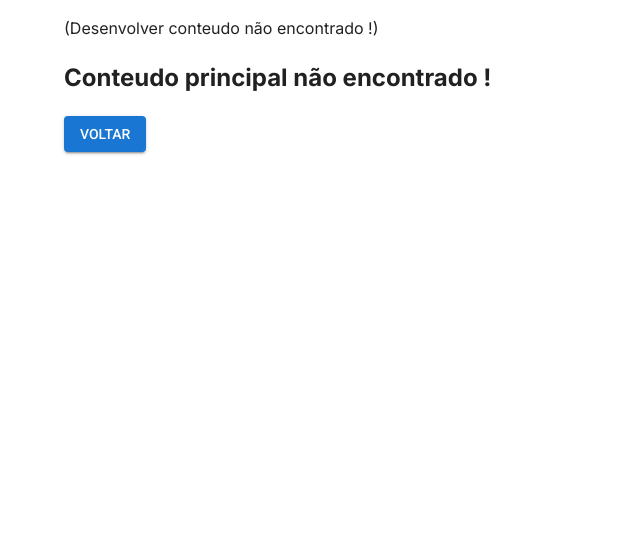
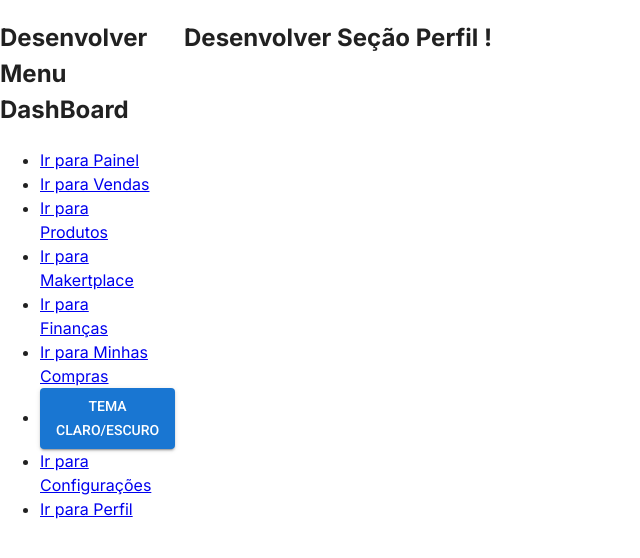
Before and after one commit to BawkFly/BawkFly-front-end, a Next.js app: page /painel/perfil in a window 1280 px wide. Before the commit this address had no page. Shown: the top 558 px of the page, without its empty margins (0-640 px from the left). Built offline with nearby package versions, Linux system fonts and the light colour scheme.

Commit message:
[5]: Desenvolvido rota perfil

```diff
--- /dev/null
+++ b/src/app/painel/perfil/page.tsx
@@ -0,0 +1,9 @@
+import SectionProfile from "@/components/sections/profile/profile";
+
+export default function PagePerfil() {
+  return (
+    <main>
+      <SectionProfile />
+    </main>
+  );
+}
--- /dev/null
+++ b/src/components/sections/profile/profile.tsx
@@ -0,0 +1,15 @@
+import { Container } from "@mui/material";
+
+export type DataSectionProfile = {};
+
+export default function SectionProfile(data: DataSectionProfile) {
+  const {} = data;
+
+  return (
+    <section>
+      <Container>
+        <h2>Desenvolver Seção Perfil !</h2>
+      </Container>
+    </section>
+  );
+}
```
